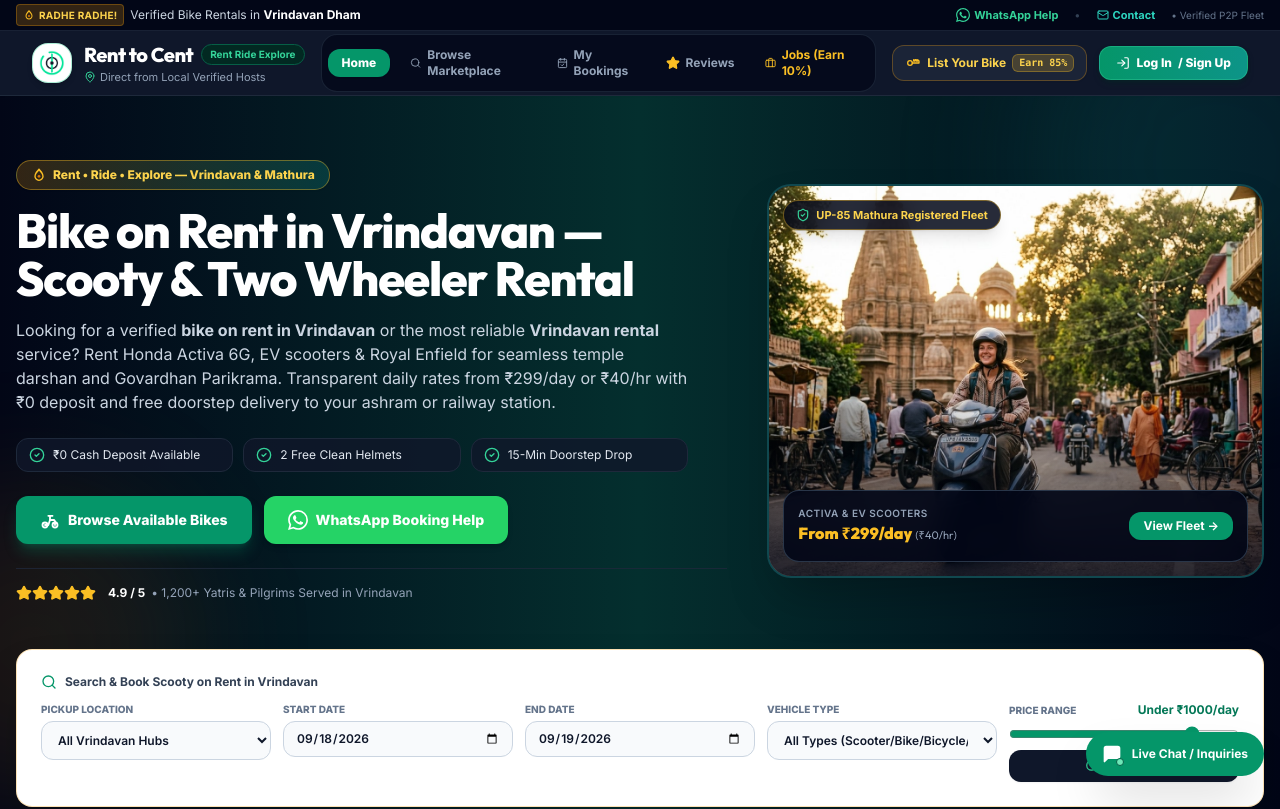
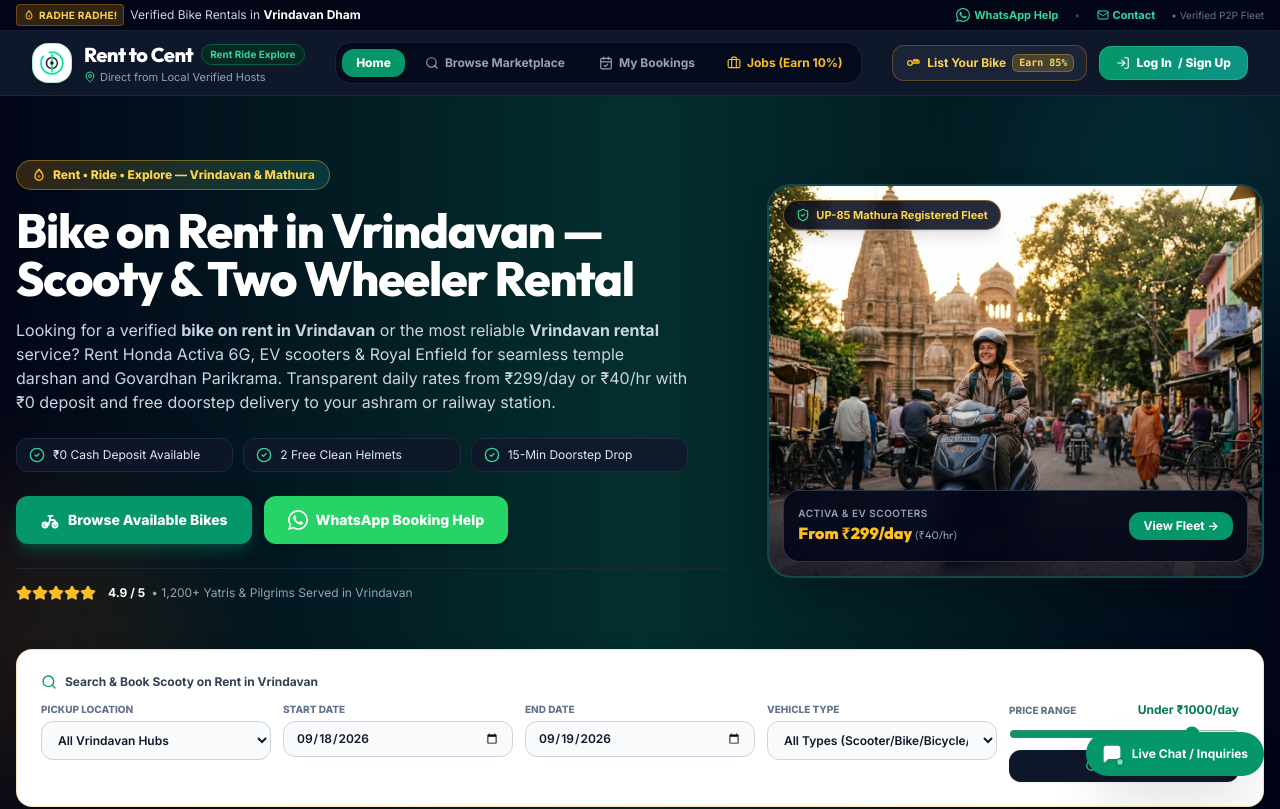
Before and after one commit to civdix/rentmeyoubike, a Next.js app: page / in a window 1280 px wide. Shown: the top 809 px of the page. Built offline with nearby package versions, Linux system fonts and the light colour scheme; no server answers.

Commit message:
fix(nav): remove review link from top navbar

```diff
--- a/src/components/Header.jsx
+++ b/src/components/Header.jsx
@@ -4,7 +4,7 @@ import React, { useState, useMemo } from 'react';
 import Link from 'next/link';
 import { usePathname, useRouter } from 'next/navigation';
 import { useApp } from '../context/AppContext';
-import { MapPin, User, LogIn, LogOut, ChevronDown, ShieldCheck, Bike, Search, CalendarCheck, UserPlus, Mail, PlusCircle, IndianRupee, Star, Briefcase } from 'lucide-react';
+import { MapPin, User, LogIn, LogOut, ChevronDown, ShieldCheck, Bike, Search, CalendarCheck, UserPlus, Mail, PlusCircle, IndianRupee, Briefcase } from 'lucide-react';
 import { VrindavanScooterIcon, VrindavanFeatherIcon, WhatsAppBrandIcon, KeyHandoverIcon } from './CustomIcons';
 
 export const Header = () => {
@@ -325,17 +325,6 @@ export const Header = () => {
               )}
             </Link>
             <Link
-              href="/reviews"
-              className={`px-3 py-1.5 rounded-xl transition-all flex items-center gap-1.5 ${
-                pathname === '/reviews'
-                  ? 'bg-emerald-600 text-white font-extrabold shadow-sm'
-                  : 'text-slate-400 hover:text-white hover:bg-slate-800/50'
-              }`}
-            >
-              <Star className="w-3.5 h-3.5 text-amber-400 fill-amber-400" />
-              <span>Reviews</span>
-            </Link>
-            <Link
               href="/jobs-in-vrindavan"
               className={`px-3 py-1.5 rounded-xl transition-all flex items-center gap-1.5 ${
                 pathname === '/jobs-in-vrindavan' || pathname === '/jobs'
```
